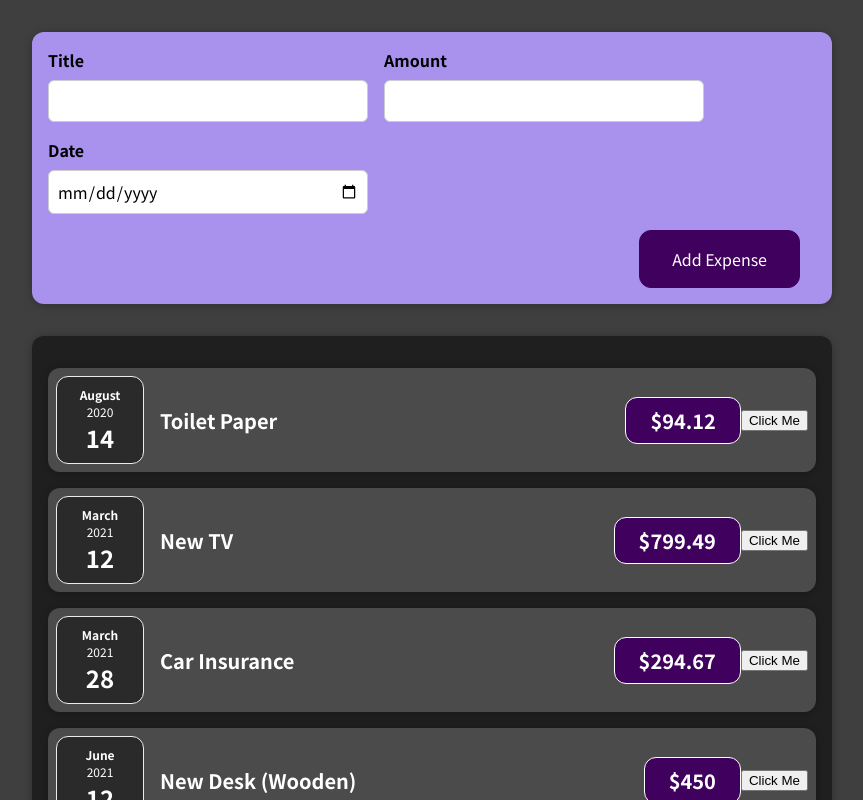
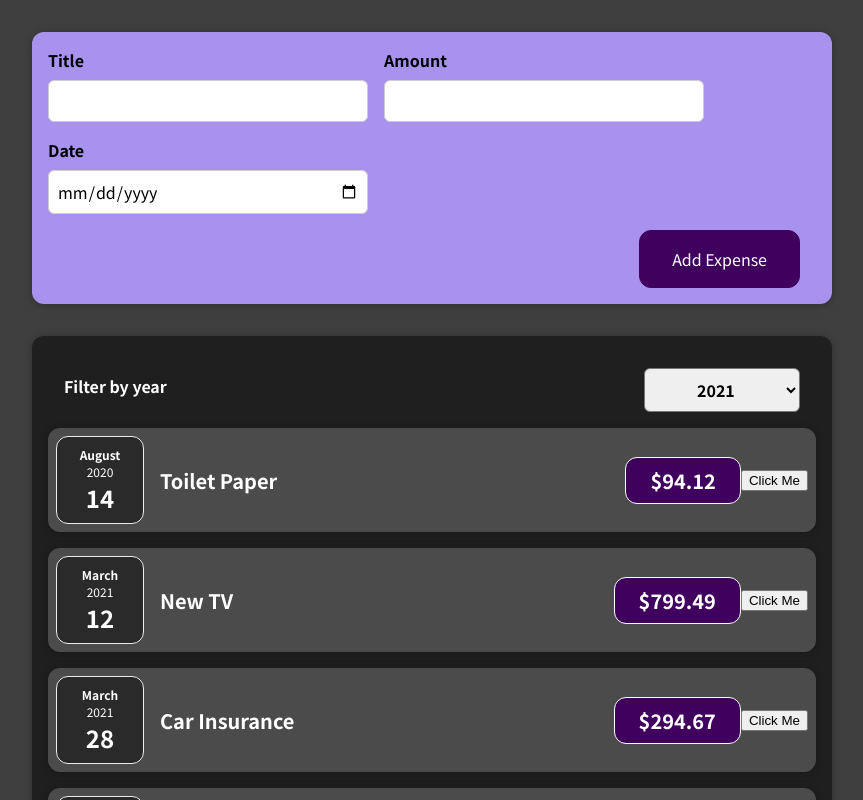
Before and after one commit to Jack-2077/Expense-Report, a React (Create React App) app: page / in a window 1280 px wide. Shown: the top 800 px of the page, without its empty margins (208-1071 px from the left). Built offline with nearby package versions, Linux system fonts and the light colour scheme.

Commit message:
Update Expenses filter function

```diff
--- a/src/App.js
+++ b/src/App.js
@@ -23,9 +23,15 @@
       date: new Date(2021, 5, 12)
     }
   ];
+
+  const addExpenseHandler = (expense) => {
+    console.log("In app");
+    console.log(expense);
+  };
+
   return (
     <div className="App">
-      <NewExpense />
+      <NewExpense onAddExpense={addExpenseHandler} />
       <Expenses data={expenses} />
     </div>
   );
--- /dev/null
+++ b/src/Components/Expenses/ExpenseFilter.css
@@ -0,0 +1,24 @@
+.expenses-filter {
+  color: white;
+  padding: 0 1rem;
+}
+
+.expenses-filter__control {
+  display: flex;
+  width: 100%;
+  align-items: center;
+  justify-content: space-between;
+  margin: 1rem 0;
+}
+
+.expenses-filter label {
+  font-weight: bold;
+  margin-bottom: 0.5rem;
+}
+
+.expenses-filter select {
+  font: inherit;
+  padding: 0.5rem 3rem;
+  font-weight: bold;
+  border-radius: 6px;
+}
--- /dev/null
+++ b/src/Components/Expenses/ExpenseFilter.js
@@ -0,0 +1,24 @@
+import React from "react";
+import "./ExpenseFilter.css";
+
+const ExpensesFilter = (props) => {
+  const dropDownHandler = (event) => {
+    props.onChangeFilter(event.target.value);
+  };
+
+  return (
+    <div className="expenses-filter">
+      <div className="expenses-filter__control">
+        <label>Filter by year</label>
+        <select value={props.selected} onChange={dropDownHandler}>
+          <option value="2022">2022</option>
+          <option value="2021">2021</option>
+          <option value="2020">2020</option>
+          <option value="2019">2019</option>
+        </select>
+      </div>
+    </div>
+  );
+};
+
+export default ExpensesFilter;
--- a/src/Components/Expenses/Expenses.js
+++ b/src/Components/Expenses/Expenses.js
@@ -1,10 +1,21 @@
+import { React, useState } from "react";
 import ExpenseItem from "./ExpenseItem";
+import ExpenseFilter from "./ExpenseFilter";
 import Card from "../UI/Card";
 import "./Expenses.css";
 
 function Expenses(props) {
+  const [filteredYear, setFilteredYear] = useState("2021");
+  const filterChangeHandler = (selectedYear) => {
+    setFilteredYear(selectedYear);
+    console.log(filteredYear);
+  };
   return (
     <Card className="expenses">
+      <ExpenseFilter
+        selected={filteredYear}
+        onChangeFilter={filterChangeHandler}
+      />
       {props.data.map((expense) => (
         <ExpenseItem
           title={expense.title}
--- a/src/Components/NewExpense/NewExpense.js
+++ b/src/Components/NewExpense/NewExpense.js
@@ -1,13 +1,13 @@
 import ExpenseForm from "./ExpenseForm";
 import "./NewExpense.css";
 
-const NewExpense = () => {
+const NewExpense = (props) => {
   const saveExpenseDataHandler = (enteredExpenseData) => {
     const expenseData = {
       ...enteredExpenseData,
       id: Math.random().toString()
     };
-    console.log(expenseData);
+    props.onAddExpense(expenseData);
   };
   return (
     <div className="new-expense">
```
